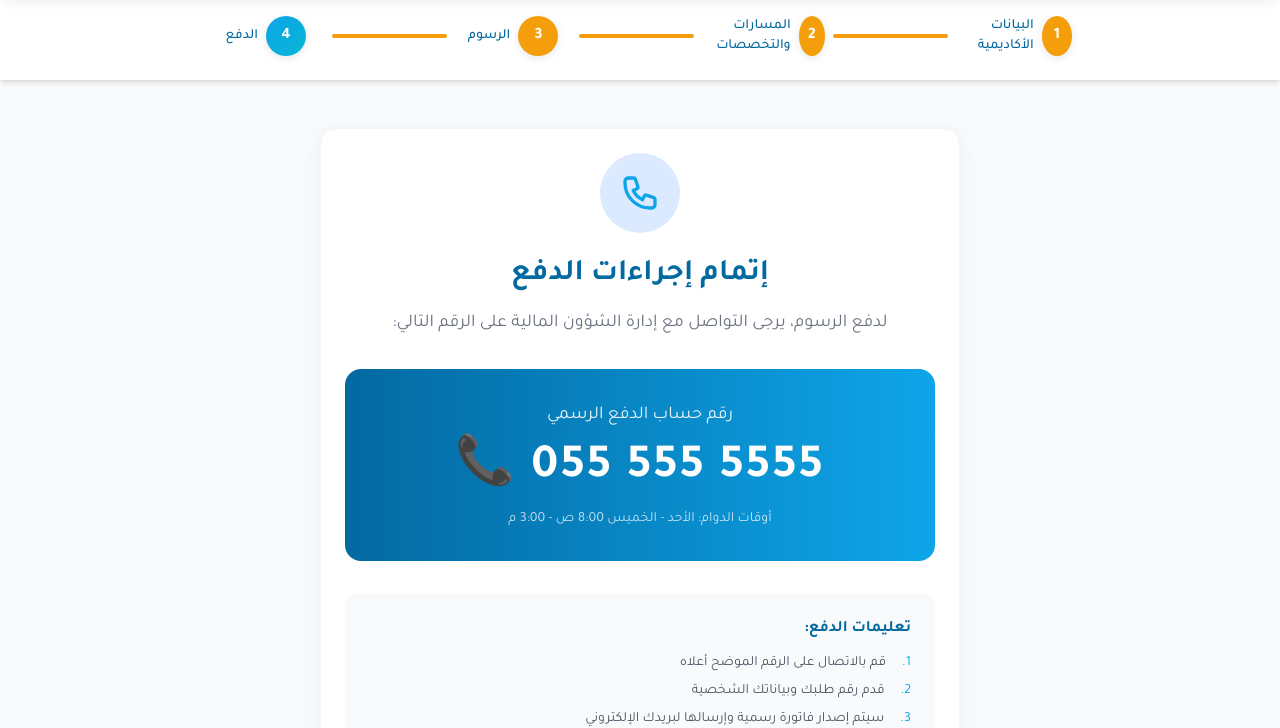
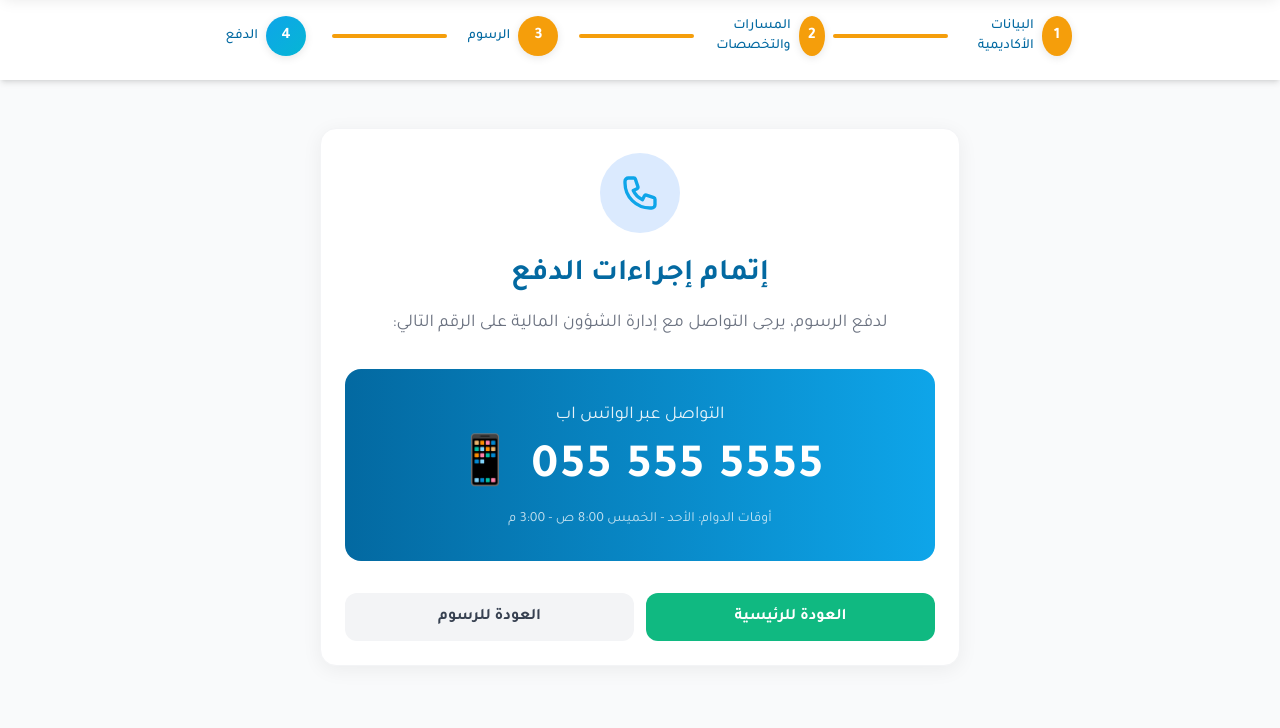
Before and after one commit to aszxgvhbqw123/ksu-admission-portal, a website: page payment.html in a window 1280 px wide. Shown: the part 72-800 px from the top of the page. Drawn offline with nearby package versions, Linux system fonts and the light colour scheme.

Commit message:
Change payment contact to WhatsApp

```diff
--- a/payment.html
+++ b/payment.html
@@ -66,27 +66,9 @@
             <p class="text-gray-500 mb-8 text-lg">لدفع الرسوم، يرجى التواصل مع إدارة الشؤون المالية على الرقم التالي:</p>
 
             <div class="bg-gradient-to-l from-ksu-primary to-ksu-dark text-white rounded-2xl p-8 mb-8">
-                <p class="text-lg mb-4 opacity-90">رقم حساب الدفع الرسمي</p>
-                <p class="text-5xl font-bold tracking-wider mb-2" dir="ltr">📞 055 555 5555</p>
+                <p class="text-lg mb-4 opacity-90">التواصل عبر الواتس اب</p>
+                <p class="text-5xl font-bold tracking-wider mb-2" dir="ltr">📱 055 555 5555</p>
                 <p class="text-sm mt-4 opacity-75">أوقات الدوام: الأحد - الخميس 8:00 ص - 3:00 م</p>
-            </div>
-
-            <div class="bg-gray-50 rounded-xl p-6 mb-8 text-right">
-                <h4 class="font-bold text-ksu-dark mb-3">تعليمات الدفع:</h4>
-                <ul class="space-y-2 text-sm text-gray-600">
-                    <li class="flex items-start space-x-2 space-x-reverse">
-                        <span class="text-ksu-primary ml-2">1.</span>
-                        <span>قم بالاتصال على الرقم الموضح أعلاه</span>
-                    </li>
-                    <li class="flex items-start space-x-2 space-x-reverse">
-                        <span class="text-ksu-primary ml-2">2.</span>
-                        <span>قدم رقم طلبك وبياناتك الشخصية</span>
-                    </li>
-                    <li class="flex items-start space-x-2 space-x-reverse">
-                        <span class="text-ksu-primary ml-2">3.</span>
-                        <span>سيتم إصدار فاتورة رسمية وإرسالها لبريدك الإلكتروني</span>
-                    </li>
-                </ul>
             </div>
 
             <div class="flex flex-col sm:flex-row space-y-3 sm:space-y-0 sm:space-x-3 sm:space-x-reverse">
```
Also changed, not shown: payment-confirmation.html (+2 -2 lines).
